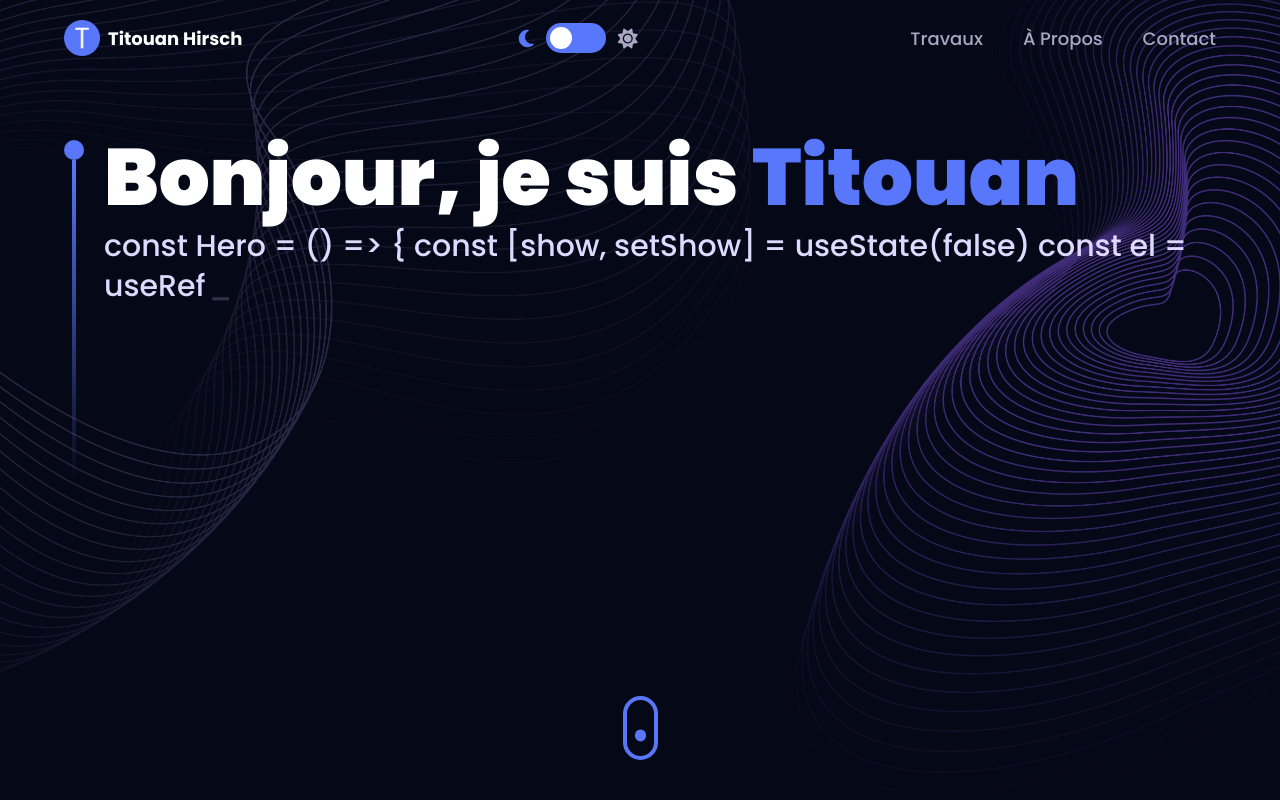
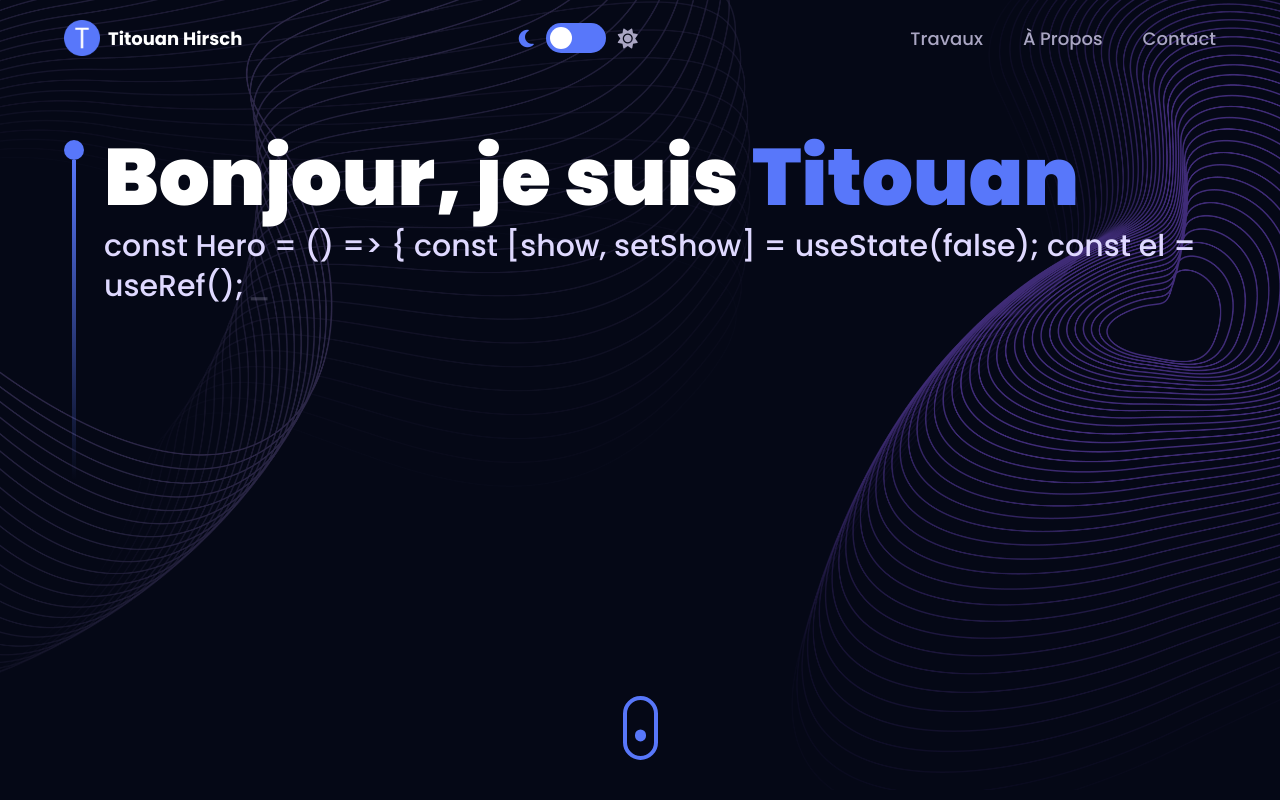
Before and after one commit to titou974/3d_portfolio, a React (Vite) app: page / in a window 1280 px wide. Shown: the top 800 px of the page. Built offline with nearby package versions, Linux system fonts and the light colour scheme.

Commit message:
correction on typewriter faults

```diff
--- a/src/components/Hero.jsx
+++ b/src/components/Hero.jsx
@@ -24,7 +24,12 @@ const Hero = () => {
             <h1 className={`${styles.heroHeadText} dark:text-stone-700`}>Bonjour, je suis <span className="text-[#5877FA] dark:text-[#1d1836]">Titouan</span></h1>
             <span className={`${styles.heroSubText} mt-2 dark:text-stone-500`}>
             <Typewriter
-              words={["const Hero = () => { const [show, setShow] = useState(false) const el = useRef","Cher voyageur, bienvenue sur mon portfolio!", "Prenez le temps de découvrir chaque détail de ce site fait avec le coeur. En somme !...","Je créer des applications mobiles et des sites internets."]}
+              words={[
+                "const Hero = () => { const [show, setShow] = useState(false); const el = useRef();",
+                "Cher voyageur, bienvenue sur mon portfolio!",
+                "Prenez le temps de découvrir chaque détail de ce site fait avec le cœur. En somme !...",
+                "Je crée des applications mobiles et des sites internet."
+              ]}
               cursor
               cursorStyle='_'
               typeSpeed={70}
```
